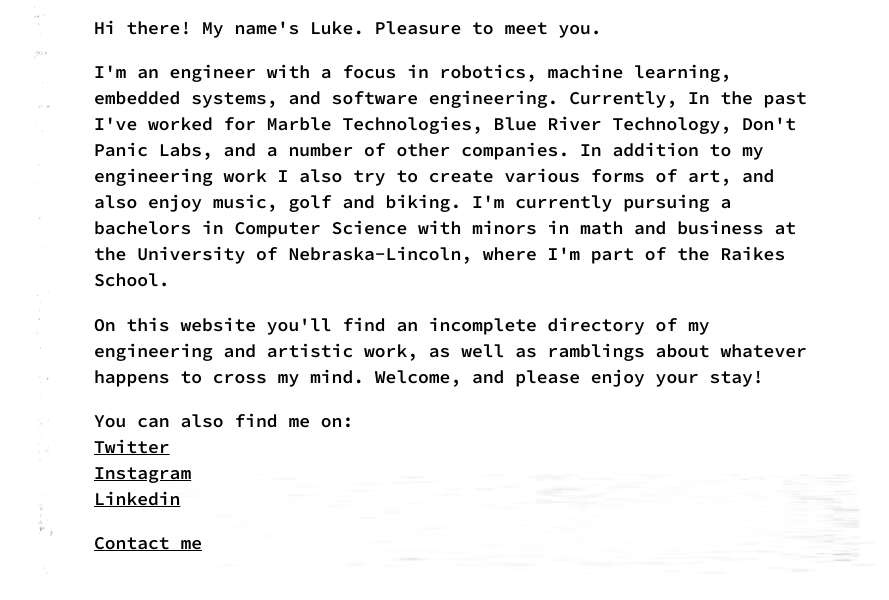
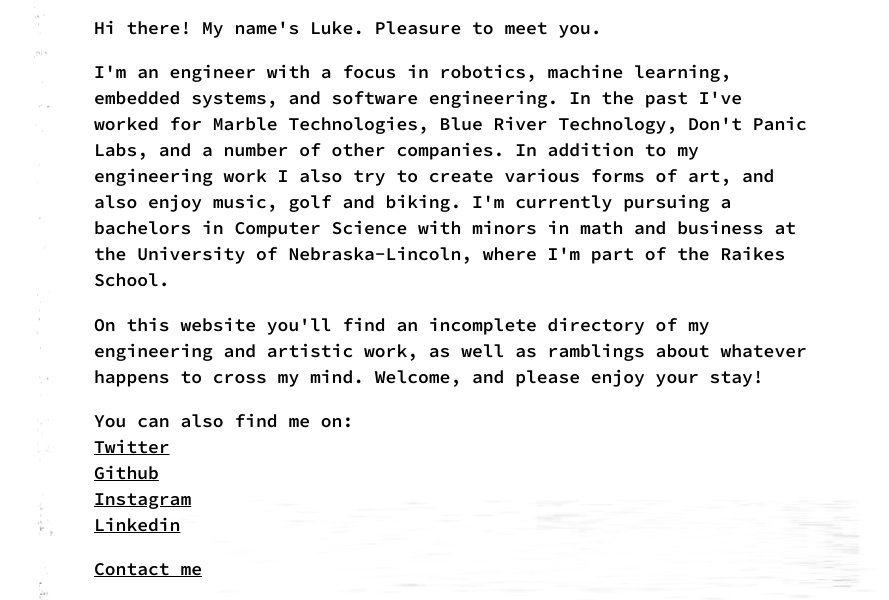
Before and after one commit to lukeboi/11ty-blog, an Eleventy site: page about/index.md in a window 1280 px wide. Shown: the part 777-1377 px from the top of the page, without its empty margins (189-1078 px from the left). Before the commit the page ends 1351 px from the top, so only its background shows below. Built offline with nearby package versions, Linux system fonts and the light colour scheme; Eleventy itself is replaced by a stand-in of ours; files that its build step writes are made by us from their sources.

Commit message:
fixed about page

```diff
--- a/about/index.md
+++ b/about/index.md
@@ -13,12 +13,13 @@ eleventyNavigation:
 # About Me
 Hi there! My name's Luke. Pleasure to meet you.
 
-I'm an engineer with a focus in robotics, machine learning, embedded systems, and software engineering. Currently, In the past I've worked for Marble Technologies, Blue River Technology, Don't Panic Labs, and a number of other companies. In addition to my engineering work I also try to create various forms of art, and also enjoy music, golf and biking. I'm currently pursuing a bachelors in Computer Science with minors in math and business at the University of Nebraska-Lincoln, where I'm part of the Raikes School.
+I'm an engineer with a focus in robotics, machine learning, embedded systems, and software engineering. In the past I've worked for Marble Technologies, Blue River Technology, Don't Panic Labs, and a number of other companies. In addition to my engineering work I also try to create various forms of art, and also enjoy music, golf and biking. I'm currently pursuing a bachelors in Computer Science with minors in math and business at the University of Nebraska-Lincoln, where I'm part of the Raikes School.
 
 On this website you'll find an incomplete directory of my engineering and artistic work, as well as ramblings about whatever happens to cross my mind. Welcome, and please enjoy your stay!
 
 You can also find me on:
 [Twitter](https://twitter.com/LukeFarritor)
+[Github](https://github.com/lukeboi)
 [Instagram](https://www.instagram.com/lukeboi0/)
 [Linkedin](https://www.linkedin.com/in/luke-farritor)
 
```
